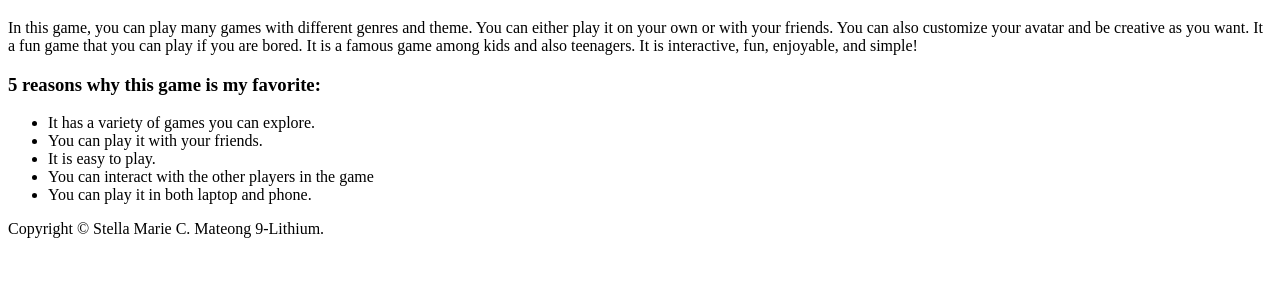
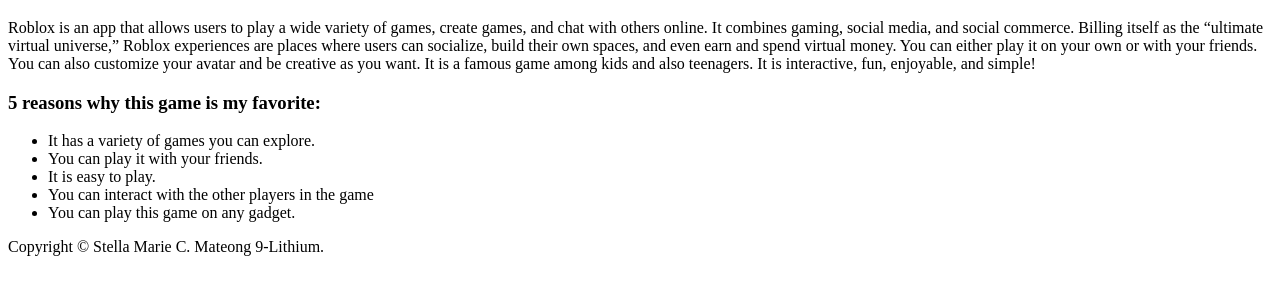
Before and after one commit to mstellarie/Lithium-Lab1-Mateong, a plain HTML site: page index.html in a window 1280 px wide. Shown: the part 61-356 px from the top of the page. Drawn offline with Linux system fonts and the light colour scheme.

Commit message:
Update index.html

```diff
--- a/index.html
+++ b/index.html
@@ -9,18 +9,17 @@
 	</head>
 	<body>
 		<div>
-
-
 			<h1>Roblox</h1>
-			<p>In this game, you can play many games with different genres and theme. You can either play it on your own or with your friends. You can also customize your avatar and be creative as you want. It a fun game that you can play if you are bored. It is a famous game among kids and also teenagers. It is interactive, fun, enjoyable, and simple! </p>
+			<p> Roblox is an app that allows users to play a wide variety of games, create games, and chat with others online. It combines gaming, social media, and social commerce. Billing itself as the “ultimate virtual universe,” Roblox experiences are places where users can socialize, build their own spaces, and even earn and spend virtual money. You can either play it on your own or with your friends. You can also customize your avatar and be creative as you want. It is a famous game among kids and also teenagers. It is interactive, fun, enjoyable, and simple! </p>
 		</div>
-		<span> <h3> 5 reasons why this game is my favorite:</h3>
+		<span>
+			<h3> 5 reasons why this game is my favorite:</h3>
 			<ul>
 				<li> It has a variety of games you can explore. </li>
 				<li> You can play it with your friends. </li>
 				<li> It is easy to play. </li>
 				<li> You can interact with the other players in the game </li>
-				<li> You can play it in both laptop and phone. </li>
+				<li> You can play this game on any gadget. </li>
 			</ul>
 		</span>
 			<p> Copyright &copy; Stella Marie C. Mateong 9-Lithium.</p>
```
